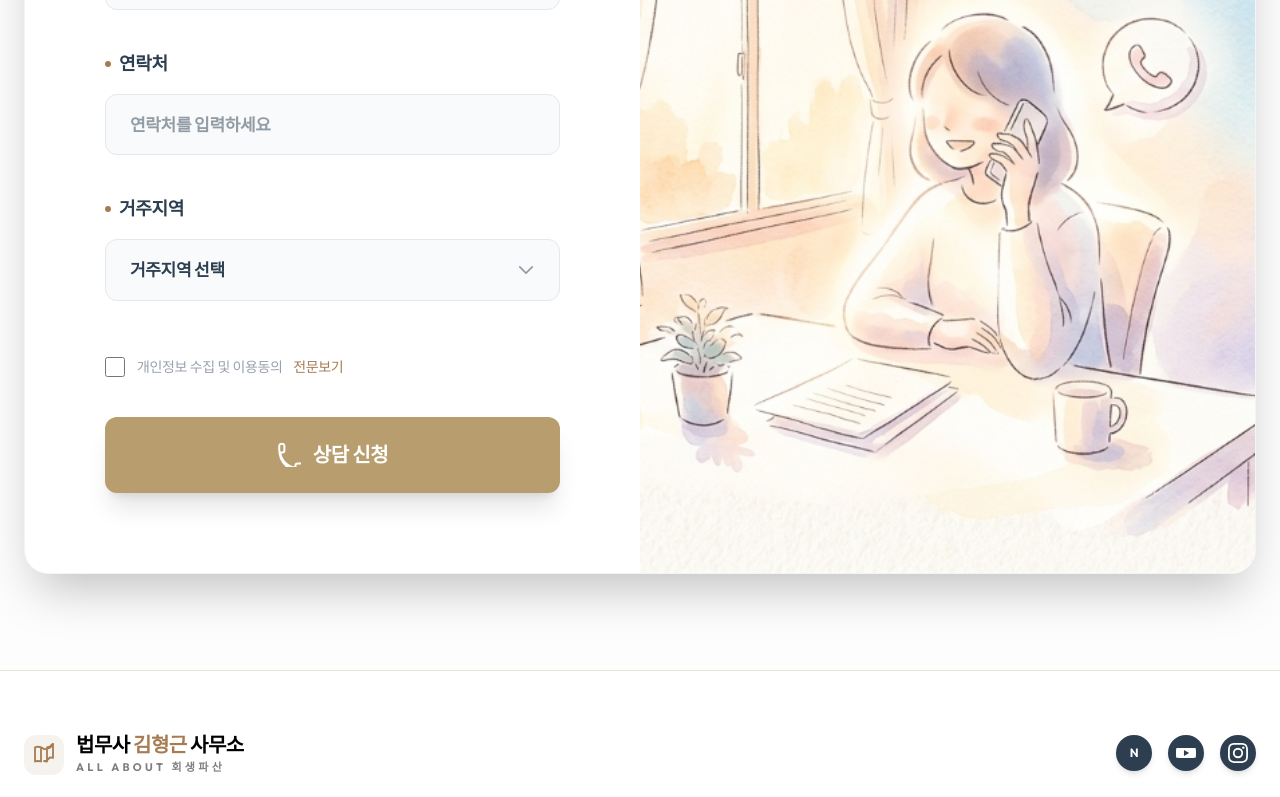
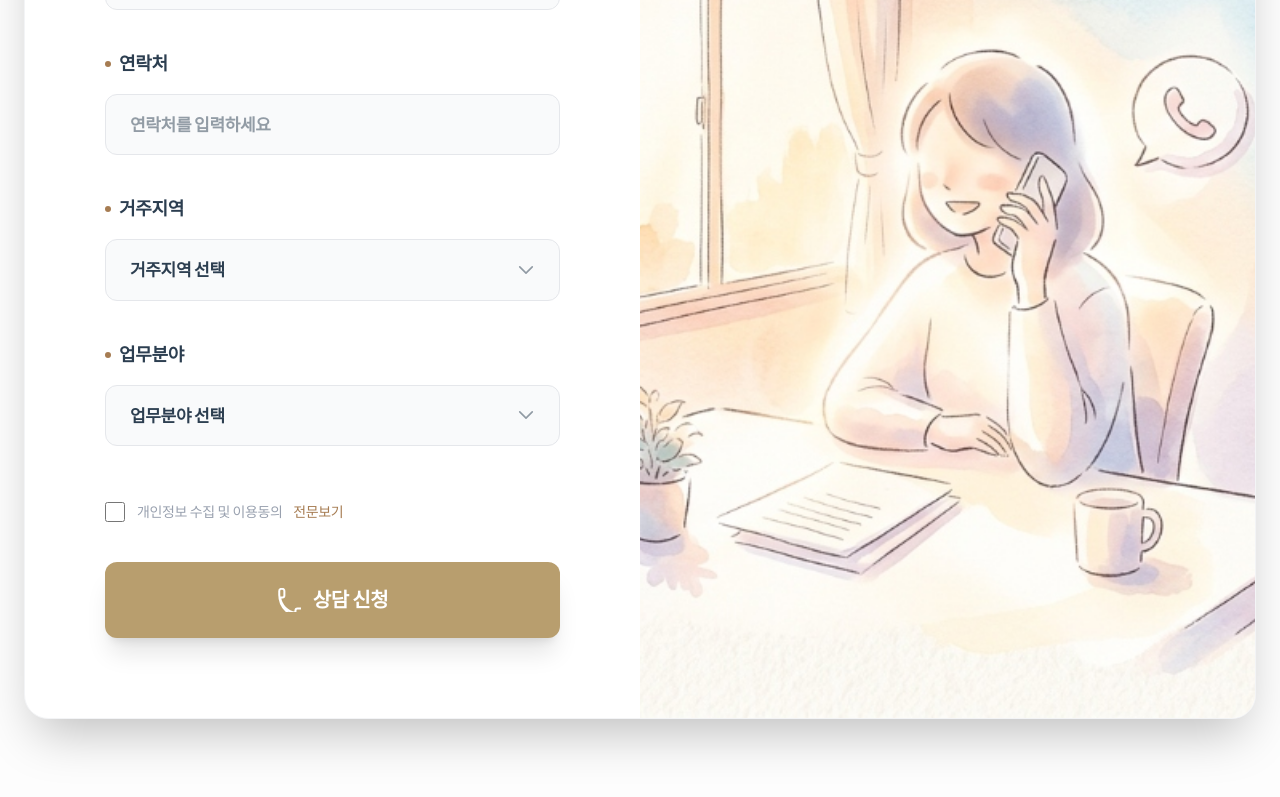
Before and after one commit to sonicp10/law_homepage1, a Next.js app: page /qna/phone in a window 1280 px wide. Shown: the part 962-1759 px from the top of the page. Built offline with nearby package versions, Linux system fonts and the light colour scheme; no server answers; the database is empty; a web font is replaced by a local one.

Commit message:
fix: restore category dropdown and exclude only the non-urgent Option (기급상담)

```diff
--- a/src/app/qna/phone/page.tsx
+++ b/src/app/qna/phone/page.tsx
@@ -8,6 +8,7 @@ export default function PhoneConsultPage() {
     name: '',
     phone: '',
     location: '',
+    category: '',
   });
 
   const handleSubmit = async (e: React.FormEvent) => {
@@ -85,6 +86,29 @@ export default function PhoneConsultPage() {
                </div>
             </div>
 
+            <div className="space-y-4">
+               <label className="flex items-center gap-2 text-lg font-bold text-[#2C3E50]">
+                 <span className="w-1.5 h-1.5 bg-[#A67C52] rounded-full"></span> 업무분야
+               </label>
+               <div className="relative">
+                 <select
+                   required
+                   className="w-full px-6 py-4 bg-gray-50 border border-gray-200 rounded-xl focus:outline-none focus:border-[#A67C52] transition-colors appearance-none"
+                   value={formData.category}
+                   onChange={(e) => setFormData({...formData, category: e.target.value})}
+                 >
+                   <option value="">업무분야 선택</option>
+                   <option value="개인회생">개인회생</option>
+                   <option value="개인파산">개인파산</option>
+                 </select>
+                 <div className="absolute right-6 top-1/2 -translate-y-1/2 pointer-events-none opacity-50">
+                    <svg xmlns="http://www.w3.org/2000/svg" fill="none" viewBox="0 0 24 24" strokeWidth={2} stroke="currentColor" className="w-5 h-5">
+                      <path strokeLinecap="round" strokeLinejoin="round" d="M19.5 8.25l-7.5 7.5-7.5-7.5" />
+                    </svg>
+                 </div>
+               </div>
+            </div>
+
             <div className="flex items-center gap-3 pt-4">
                 <input type="checkbox" required className="w-5 h-5 accent-[#A67C52]" id="privacy" />
                 <label htmlFor="privacy" className="text-sm font-medium text-gray-400">
```
